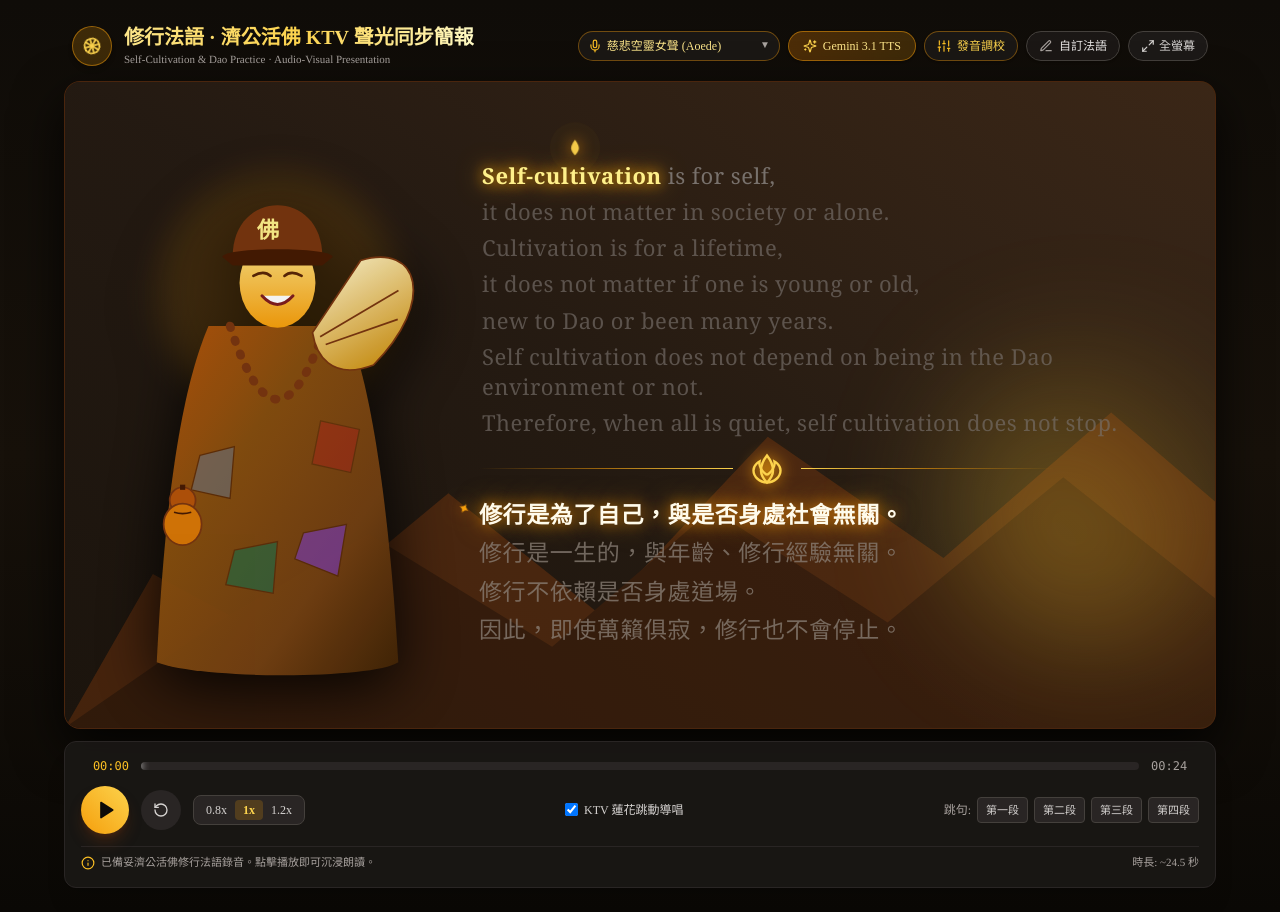
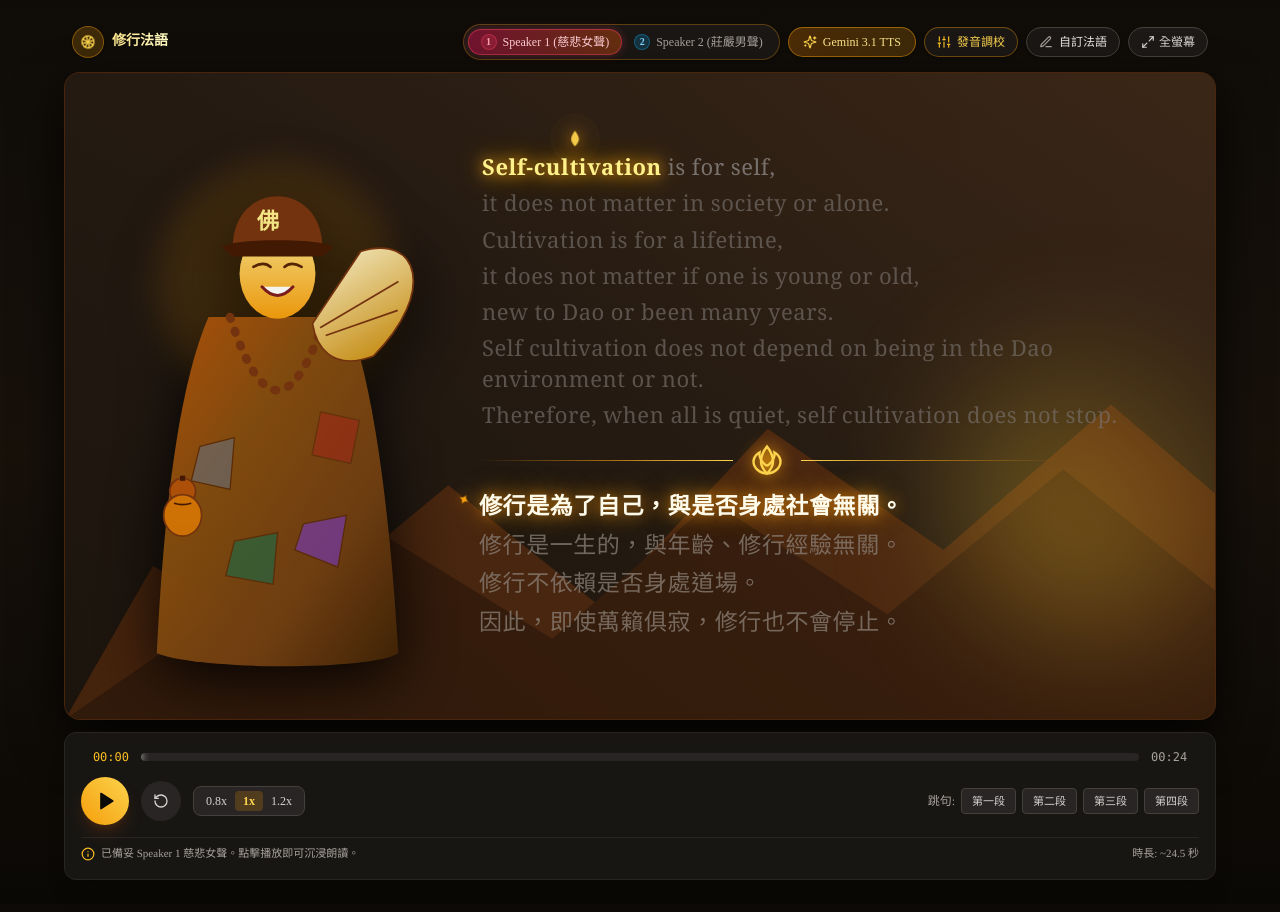
Before and after one commit to roklul/ktv-dao-presentation, a Next.js app: page / in a window 1280 px wide. Built offline with nearby package versions, Linux system fonts and the light colour scheme.

Commit message:
feat: simplify UI with intuitive Speaker 1 & 2 voice switcher and remove bottom checkbox

```diff
--- a/app/page.tsx
+++ b/app/page.tsx
@@ -2,7 +2,13 @@
 
 import React, { useState, useEffect, useRef, useCallback } from 'react';
 import { PresentationData, SpeakerSettings } from '../lib/types';
-import { DEFAULT_PRESENTATION, DEFAULT_SPEAKER_SETTINGS, AVAILABLE_VOICES } from '../lib/defaultLyrics';
+import {
+  DEFAULT_PRESENTATION,
+  DEFAULT_SPEAKER_SETTINGS,
+  SPEAKER_1_PRESET,
+  SPEAKER_2_PRESET,
+  AVAILABLE_VOICES,
+} from '../lib/defaultLyrics';
 import { HeaderNav } from '../components/HeaderNav';
 import { KtvPresentation } from '../components/KtvPresentation';
 import { ControllerBar } from '../components/ControllerBar';
@@ -13,14 +19,14 @@ import { Bell } from 'lucide-react';
 
 export default function Home() {
   const [presentation, setPresentation] = useState<PresentationData>(DEFAULT_PRESENTATION);
-  const [speakerSettings, setSpeakerSettings] = useState<SpeakerSettings>(DEFAULT_SPEAKER_SETTINGS);
+  const [speakerSettings, setSpeakerSettings] = useState<SpeakerSettings>(SPEAKER_1_PRESET);
+  const [activePreset, setActivePreset] = useState<'speaker-1' | 'speaker-2' | 'custom'>('speaker-1');
 
   const [isPlaying, setIsPlaying] = useState(false);
   const [currentTime, setCurrentTime] = useState(0);
   const [duration, setDuration] = useState(DEFAULT_PRESENTATION.totalDuration);
   const [playbackRate, setPlaybackRate] = useState(1.0);
 
-  const [showLotusMarker, setShowLotusMarker] = useState(true);
   const [customAudioLoaded, setCustomAudioLoaded] = useState(true);
 
   const [isSpeakerModalOpen, setIsSpeakerModalOpen] = useState(false);
@@ -28,7 +34,7 @@ export default function Home() {
   const [isFullscreen, setIsFullscreen] = useState(false);
 
   const [isGeneratingTts, setIsGeneratingTts] = useState(false);
-  const [statusText, setStatusText] = useState('已備妥濟公活佛修行法語錄音。點擊播放即可沉浸朗讀。');
+  const [statusText, setStatusText] = useState('已備妥 Speaker 1 慈悲女聲。點擊播放即可沉浸朗讀。');
   const [toast, setToast] = useState<string | null>(null);
 
   const audioRef = useRef<HTMLAudioElement | null>(null);
@@ -57,7 +63,7 @@ export default function Home() {
     }
   }, []);
 
-  // Load saved API key and settings from localStorage on mount
+  // Load saved API key from localStorage on mount
   useEffect(() => {
     if (typeof window !== 'undefined') {
       const savedKey = localStorage.getItem('GEMINI_API_KEY');
@@ -67,7 +73,7 @@ export default function Home() {
     }
   }, []);
 
-  // Fallback Web Speech Synthesis
+  // Fallback Web Speech Synthesis with Speaker 1 / Speaker 2 pitch & rate tuning
   const playWebSpeech = useCallback(() => {
     if (typeof window === 'undefined' || !('speechSynthesis' in window)) return;
 
@@ -84,23 +90,26 @@ export default function Home() {
     const utterance = new SpeechSynthesisUtterance(fullText);
     utterance.lang = 'en-US';
 
-    const voice = AVAILABLE_VOICES.find((v) => v.id === speakerSettings.voiceId);
-    if (voice?.gender === 'male') {
-      utterance.pitch = 0.82;
-      utterance.rate = 0.9 * playbackRate;
+    if (activePreset === 'speaker-2' || speakerSettings.voiceId === 'Charon') {
+      utterance.pitch = 0.78;
+      utterance.rate = 0.88 * playbackRate;
     } else {
-      utterance.pitch = 1.08;
+      utterance.pitch = 1.12;
       utterance.rate = 0.92 * playbackRate;
     }
 
     const voices = window.speechSynthesis.getVoices();
     if (voices.length > 0) {
-      const matched = voices.find((v) => v.lang.startsWith('en'));
+      const matched = voices.find((v) =>
+        activePreset === 'speaker-2'
+          ? v.lang.startsWith('en') && (v.name.toLowerCase().includes('male') || v.name.toLowerCase().includes('david') || v.name.toLowerCase().includes('guy'))
+          : v.lang.startsWith('en') && (v.name.toLowerCase().includes('female') || v.name.toLowerCase().includes('zira') || v.name.toLowerCase().includes('samantha'))
+      );
       if (matched) utterance.voice = matched;
     }
 
     window.speechSynthesis.speak(utterance);
-  }, [presentation, speakerSettings, playbackRate]);
+  }, [presentation, speakerSettings, activePreset, playbackRate]);
 
   // Animation Loop for smooth playback timing
   const startAnimation = useCallback(() => {
@@ -218,6 +227,32 @@ export default function Home() {
     [showToast]
   );
 
+  // Switch between Speaker 1 and Speaker 2 presets
+  const handleSelectSpeakerPreset = (preset: 'speaker-1' | 'speaker-2') => {
+    setActivePreset(preset);
+    const targetPreset = preset === 'speaker-1' ? SPEAKER_1_PRESET : SPEAKER_2_PRESET;
+    setSpeakerSettings((prev) => ({
+      ...targetPreset,
+      customApiKey: prev.customApiKey,
+    }));
+
+    if (preset === 'speaker-1') {
+      setStatusText('已切換為 Speaker 1 (慈悲空靈女聲 · Aoede)，點擊播放或生成。');
+      showToast('已切換至 Speaker 1 (慈悲女聲 · 禪意慢速)');
+    } else {
+      setStatusText('已切換為 Speaker 2 (莊嚴沉穩男聲 · Charon)，點擊播放或生成。');
+      showToast('已切換至 Speaker 2 (莊嚴男聲 · 沉穩慢速)');
+    }
+
+    // Switch default audio track
+    if (audioRef.current) {
+      audioRef.current.src = preset === 'speaker-1' ? '/audio/20260912-2.m4a' : '/audio/2060912.m4a';
+      setCustomAudioLoaded(true);
+      setCurrentTime(0);
+      pauseAudio();
+    }
+  };
+
   // Trigger Gemini TTS generation
   const handleGenerateTts = useCallback(
     async (textOverride?: string) => {
@@ -233,8 +268,9 @@ export default function Home() {
       }
 
       setIsGeneratingTts(true);
-      setStatusText(`正在呼叫 Gemini (${speakerSettings.model}) 生成英文語音...`);
-      showToast('正在透過 Gemini 3.1 Flash TTS 生成語音...');
+      const speakerLabel = activePreset === 'speaker-1' ? 'Speaker 1 (慈悲女聲)' : 'Speaker 2 (莊嚴男聲)';
+      setStatusText(`正在呼叫 Gemini 生成 ${speakerLabel} 語音...`);
+      showToast(`正在透過 Gemini 3.1 TTS 生成 ${speakerLabel} 語音...`);
 
       try {
         const result = await generateGeminiSpeech(englishText, speakerSettings);
@@ -251,8 +287,8 @@ export default function Home() {
 
         setCustomAudioLoaded(true);
         setCurrentTime(0);
-        setStatusText(`Gemini TTS 生成完畢 (${speakerSettings.voiceId})，點擊播放沉浸朗讀。`);
-        showToast(`Gemini TTS 生成成功 (${speakerSettings.voiceId})！`);
+        setStatusText(`Gemini TTS 生成完畢 (${speakerLabel})，點擊播放沉浸朗讀。`);
+        showToast(`Gemini TTS 生成成功 (${speakerLabel})！`);
       } catch (err: any) {
         console.error('Gemini TTS error:', err);
         setStatusText(`TTS 生成提示: ${err.message}`);
@@ -261,15 +297,8 @@ export default function Home() {
         setIsGeneratingTts(false);
       }
     },
-    [presentation, speakerSettings, playbackRate, showToast]
+    [presentation, speakerSettings, activePreset, playbackRate, showToast]
   );
-
-  // Quick Voice Change from Navbar
-  const handleVoiceChange = (newVoiceId: string) => {
-    setSpeakerSettings((prev) => ({ ...prev, voiceId: newVoiceId }));
-    const voiceObj = AVAILABLE_VOICES.find((v) => v.id === newVoiceId);
-    showToast(`已切換音色: ${voiceObj?.name || newVoiceId}`);
-  };
 
   // Preview Voice handler
   const handlePreviewVoice = (voiceId: string) => {
@@ -315,7 +344,8 @@ export default function Home() {
       {/* Top Navigation & Controls */}
       <HeaderNav
         settings={speakerSettings}
-        onVoiceChange={handleVoiceChange}
+        activePreset={activePreset}
+        onSelectSpeakerPreset={handleSelectSpeakerPreset}
         onOpenSpeakerSettings={() => setIsSpeakerModalOpen(true)}
         onOpenScriptEditor={() => setIsScriptModalOpen(true)}
         onToggleFullscreen={handleToggleFullscreen}
@@ -328,7 +358,7 @@ export default function Home() {
       <KtvPresentation
         presentation={presentation}
         currentTime={currentTime}
-        showLotusMarker={showLotusMarker}
+        showLotusMarker={true}
         viewportRef={viewportRef}
       />
 
@@ -339,12 +369,10 @@ export default function Home() {
         currentTime={currentTime}
         duration={duration}
         playbackRate={playbackRate}
-        showLotusMarker={showLotusMarker}
         onPlayToggle={handlePlayToggle}
         onReset={handleReset}
         onSeek={handleSeek}
         onSpeedChange={handleSpeedChange}
-        onToggleLotus={() => setShowLotusMarker(!showLotusMarker)}
         statusText={statusText}
       />
 
@@ -355,7 +383,8 @@ export default function Home() {
         settings={speakerSettings}
         onSave={(newSettings) => {
           setSpeakerSettings(newSettings);
-          showToast('已儲存 Speaker 設定');
+          setActivePreset('custom');
+          showToast('已儲存 Speaker 自訂設定');
         }}
         onPreviewVoice={handlePreviewVoice}
       />
--- a/components/ControllerBar.tsx
+++ b/components/ControllerBar.tsx
@@ -8,12 +8,10 @@ interface ControllerBarProps {
   currentTime: number;
   duration: number;
   playbackRate: number;
-  showLotusMarker: boolean;
   onPlayToggle: () => void;
   onReset: () => void;
   onSeek: (time: number) => void;
   onSpeedChange: (speed: number) => void;
-  onToggleLotus: () => void;
   statusText: string;
 }
 
@@ -23,12 +21,10 @@ export const ControllerBar: React.FC<ControllerBarProps> = ({
   currentTime,
   duration,
   playbackRate,
-  showLotusMarker,
   onPlayToggle,
   onReset,
   onSeek,
   onSpeedChange,
-  onToggleLotus,
   statusText,
 }) => {
   const maxDuration = Math.max(1, duration || presentation.totalDuration || 24.5);
@@ -110,19 +106,6 @@ export const ControllerBar: React.FC<ControllerBarProps> = ({
           </div>
         </div>
 
-        {/* KTV Features */}
-        <div className="flex items-center gap-4 text-xs text-stone-300">
-          <label className="flex items-center gap-1.5 cursor-pointer hover:text-amber-300 transition">
-            <input
-              type="checkbox"
-              checked={showLotusMarker}
-              onChange={onToggleLotus}
-              className="rounded border-stone-700 text-amber-500 focus:ring-0 bg-stone-800"
-            />
-            <span>KTV 蓮花跳動導唱</span>
-          </label>
-        </div>
-
         {/* Jump to Section */}
         <div className="flex items-center gap-1.5 text-xs flex-wrap">
           <span className="text-stone-400 hidden sm:inline">跳句:</span>
@@ -130,7 +113,7 @@ export const ControllerBar: React.FC<ControllerBarProps> = ({
             <button
               key={verse.id || idx}
               onClick={() => onSeek(verse.start)}
-              className="px-2 py-1 rounded bg-stone-800 hover:bg-amber-950 text-stone-300 hover:text-amber-200 border border-stone-700 transition text-[11px]"
+              className="px-2.5 py-1 rounded bg-stone-800 hover:bg-amber-950 text-stone-300 hover:text-amber-200 border border-stone-700 transition text-[11px]"
             >
               第{['一', '二', '三', '四', '五', '六', '七', '八'][idx] || idx + 1}段
             </button>
--- a/components/HeaderNav.tsx
+++ b/components/HeaderNav.tsx
@@ -1,10 +1,11 @@
 import React from 'react';
 import { SpeakerSettings } from '../lib/types';
-import { Sparkles, Sliders, Edit3, Maximize2, Minimize2, Mic } from 'lucide-react';
+import { Sparkles, Sliders, Edit3, Maximize2, Minimize2, UserCheck } from 'lucide-react';
 
 interface HeaderNavProps {
   settings: SpeakerSettings;
-  onVoiceChange: (voiceId: string) => void;
+  activePreset: 'speaker-1' | 'speaker-2' | 'custom';
+  onSelectSpeakerPreset: (preset: 'speaker-1' | 'speaker-2') => void;
   onOpenSpeakerSettings: () => void;
   onOpenScriptEditor: () => void;
   onToggleFullscreen: () => void;
@@ -15,7 +16,8 @@ interface HeaderNavProps {
 
 export const HeaderNav: React.FC<HeaderNavProps> = ({
   settings,
-  onVoiceChange,
+  activePreset,
+  onSelectSpeakerPreset,
   onOpenSpeakerSettings,
   onOpenScriptEditor,
   onToggleFullscreen,
@@ -24,11 +26,11 @@ export const HeaderNav: React.FC<HeaderNavProps> = ({
   onGenerateTts,
 }) => {
   return (
-    <header className="w-full max-w-6xl mb-3 flex flex-wrap items-center justify-between gap-3 px-2">
-      {/* Title & Brand */}
-      <div className="flex items-center gap-3">
-        <div className="w-10 h-10 rounded-full bg-amber-500/20 border border-amber-500/50 flex items-center justify-center text-amber-300 shadow-md">
-          <svg className="w-5 h-5 animate-spin-slow" viewBox="0 0 24 24" fill="none" stroke="currentColor" strokeWidth="2">
+    <header className="w-full max-w-6xl mb-3 flex flex-wrap items-center justify-between gap-2.5 px-2">
+      {/* Minimal Brand Badge */}
+      <div className="flex items-center gap-2">
+        <div className="w-8 h-8 rounded-full bg-amber-500/20 border border-amber-500/40 flex items-center justify-center text-amber-300 shadow">
+          <svg className="w-4 h-4 animate-spin-slow" viewBox="0 0 24 24" fill="none" stroke="currentColor" strokeWidth="2">
             <circle cx="12" cy="12" r="9" />
             <path d="M12 3v18" />
             <path d="M3 12h18" />
@@ -36,44 +38,45 @@ export const HeaderNav: React.FC<HeaderNavProps> = ({
             <path d="m18.4 5.6-12.8 12.8" />
           </svg>
         </div>
-        <div>
-          <h1 className="text-lg sm:text-xl font-bold bg-gradient-to-r from-amber-200 via-amber-300 to-yellow-100 bg-clip-text text-transparent">
-            修行法語 · 濟公活佛 KTV 聲光同步簡報
-          </h1>
-          <p className="text-[11px] text-stone-400">Self-Cultivation & Dao Practice · Audio-Visual Presentation</p>
-        </div>
+        <span className="text-sm font-bold bg-gradient-to-r from-amber-200 to-yellow-100 bg-clip-text text-transparent">
+          修行法語
+        </span>
       </div>
 
-      {/* Clean & Streamlined Actions */}
+      {/* Speaker 1 & Speaker 2 Presets + Core Actions */}
       <div className="flex items-center gap-2 flex-wrap text-xs">
 
-        {/* Quick Voice Selector (Male / Female) */}
-        <div className="relative inline-flex items-center">
-          <span className="absolute left-2.5 text-amber-400 text-xs pointer-events-none">
-            <Mic className="w-3.5 h-3.5" />
-          </span>
-          <select
-            value={settings.voiceId}
-            onChange={(e) => onVoiceChange(e.target.value)}
-            className="appearance-none bg-stone-900/90 text-amber-200 border border-amber-500/40 pl-7 pr-8 py-1.5 rounded-full text-xs font-medium cursor-pointer focus:outline-none focus:border-amber-400 hover:bg-stone-800 transition shadow"
-            title="選擇 Gemini 發音音色"
+        {/* Speaker 1 & Speaker 2 Quick Toggle Buttons */}
+        <div className="flex items-center bg-stone-900/90 rounded-full p-1 border border-amber-500/30 shadow">
+          <button
+            onClick={() => onSelectSpeakerPreset('speaker-1')}
+            className={`px-3 py-1 rounded-full font-medium transition flex items-center gap-1.5 ${
+              activePreset === 'speaker-1'
+                ? 'bg-gradient-to-r from-rose-900/80 to-amber-900/80 text-rose-200 border border-rose-500/50 shadow-[0_0_10px_rgba(244,63,94,0.3)]'
+                : 'text-stone-400 hover:text-stone-200'
+            }`}
+            title="Speaker 1: 慈悲空靈女聲 (Aoede / Calm / Drift 禪意慢速)"
           >
-            <optgroup label="── 女聲 (Female) ──" className="bg-stone-900 text-rose-300">
-              <option value="Aoede">慈悲空靈女聲 (Aoede)</option>
-              <option value="Kore">柔美祥和女聲 (Kore)</option>
-              <option value="Achernar">清澈細膩女聲 (Achernar)</option>
-              <option value="Autonoe">明亮清朗女聲 (Autonoe)</option>
-            </optgroup>
-            <optgroup label="── 男聲 (Male) ──" className="bg-stone-900 text-sky-300">
-              <option value="Charon">莊嚴厚重男聲 (Charon)</option>
-              <option value="Puck">自然溫暖男聲 (Puck)</option>
-              <option value="Fenrir">威嚴定靜男聲 (Fenrir)</option>
-              <option value="Achird">親切和緩男聲 (Achird)</option>
-              <option value="Algieba">圓潤禪意男聲 (Algieba)</option>
-              <option value="Algenib">滄桑醇厚男聲 (Algenib)</option>
-            </optgroup>
-          </select>
-          <span className="absolute right-2.5 text-stone-400 text-[10px] pointer-events-none">▼</span>
+            <span className="w-4 h-4 rounded-full bg-rose-500/20 text-rose-300 text-[10px] font-bold flex items-center justify-center border border-rose-500/40">
+              1
+            </span>
+            <span>Speaker 1 (慈悲女聲)</span>
+          </button>
+
+          <button
+            onClick={() => onSelectSpeakerPreset('speaker-2')}
+            className={`px-3 py-1 rounded-full font-medium transition flex items-center gap-1.5 ${
+              activePreset === 'speaker-2'
+                ? 'bg-gradient-to-r from-sky-900/80 to-amber-900/80 text-sky-200 border border-sky-500/50 shadow-[0_0_10px_rgba(56,189,248,0.3)]'
+                : 'text-stone-400 hover:text-stone-200'
+            }`}
+            title="Speaker 2: 莊嚴厚重男聲 (Charon / Meditative / Slow 沉穩慢速)"
+          >
+            <span className="w-4 h-4 rounded-full bg-sky-500/20 text-sky-300 text-[10px] font-bold flex items-center justify-center border border-sky-500/40">
+              2
+            </span>
+            <span>Speaker 2 (莊嚴男聲)</span>
+          </button>
         </div>
 
         {/* Generate Gemini 3.1 TTS Button */}
@@ -81,7 +84,7 @@ export const HeaderNav: React.FC<HeaderNavProps> = ({
           onClick={onGenerateTts}
           disabled={isGeneratingTts}
           className="bg-gradient-to-r from-amber-600/30 to-amber-500/20 hover:from-amber-600/50 hover:to-amber-500/40 text-amber-200 border border-amber-500/50 px-3.5 py-1.5 rounded-full flex items-center gap-1.5 transition text-xs shadow disabled:opacity-50"
-          title="透過 Gemini 3.1 Flash TTS 生成語音"
+          title="透過 Gemini 3.1 Flash TTS 生成當前 Speaker 語音"
         >
           <Sparkles className={`w-3.5 h-3.5 text-amber-300 ${isGeneratingTts ? 'animate-spin' : ''}`} />
           <span>{isGeneratingTts ? '生成中...' : 'Gemini 3.1 TTS'}</span>
@@ -91,7 +94,7 @@ export const HeaderNav: React.FC<HeaderNavProps> = ({
         <button
           onClick={onOpenSpeakerSettings}
           className="bg-stone-900/90 hover:bg-stone-800 text-amber-300 border border-amber-500/40 px-3 py-1.5 rounded-full text-xs transition flex items-center gap-1.5 shadow"
-          title="開啟 Google AI Studio 聲音與導演筆記設定"
+          title="開啟 Google AI Studio 聲音、導演筆記與 API Key 設定"
         >
           <Sliders className="w-3.5 h-3.5 text-amber-400" />
           <span className="hidden sm:inline">發音調校</span>
--- a/lib/defaultLyrics.ts
+++ b/lib/defaultLyrics.ts
@@ -1,12 +1,9 @@
 import { PresentationData, VoiceOption, SpeakerSettings } from './types';
 
 export const DEFAULT_PRESENTATION: PresentationData = {
-  title: "修行法語 · 濟公活佛 KTV 聲光同步簡報",
-  subtitle: "Self-Cultivation & Dao Practice · Audio-Visual Presentation",
+  title: "修行法語",
+  subtitle: "Self-Cultivation & Dao Practice",
   totalDuration: 24.5,
-  backgroundStyle: "realistic-photo",
-  customBackgroundUrl: "/images/jigong-bg.jpg",
-  overlayOpacity: 0.05,
   englishLines: [
     {
       id: "line-1",
@@ -70,7 +67,7 @@ export const DEFAULT_PRESENTATION: PresentationData = {
       words: [
         { id: "w-5-1", text: "new", start: 10.9, end: 11.2 },
         { id: "w-5-2", text: "to", start: 11.2, end: 11.4 },
-        { id: "w-5-3", text: "Dao", start: 11.4, end: 12.0, isDao: true },
+        { id: "w-5-3", text: "Dao", start: 11.4, end: 12.0 },
         { id: "w-5-4", text: "or", start: 12.0, end: 12.3 },
         { id: "w-5-5", text: "been", start: 12.3, end: 12.6 },
         { id: "w-5-6", text: "many", start: 12.6, end: 13.0 },
@@ -91,7 +88,7 @@ export const DEFAULT_PRESENTATION: PresentationData = {
         { id: "w-6-7", text: "being", start: 16.1, end: 16.5 },
         { id: "w-6-8", text: "in", start: 16.5, end: 16.7 },
         { id: "w-6-9", text: "the", start: 16.7, end: 16.9 },
-        { id: "w-6-10", text: "Dao", start: 16.9, end: 17.5, isDao: true },
+        { id: "w-6-10", text: "Dao", start: 16.9, end: 17.5 },
         { id: "w-6-11", text: "environment", start: 17.5, end: 18.3 },
         { id: "w-6-12", text: "or", start: 18.3, end: 18.5 },
         { id: "w-6-13", text: "not.", start: 18.5, end: 18.9 },
@@ -143,11 +140,27 @@ export const DEFAULT_PRESENTATION: PresentationData = {
   ]
 };
 
-export const PRESET_AUDIO_TRACKS = [
-  { id: 'custom', name: 'Gemini 3.1 Flash TTS (線上即時生成)', url: '' },
-  { id: 'original-1', name: '濟公活佛法語錄音 1 (20260912-2.m4a)', url: '/audio/20260912-2.m4a' },
-  { id: 'original-2', name: '濟公活佛法語錄音 2 (2060912.m4a)', url: '/audio/2060912.m4a' },
-];
+// Speaker 1 Preset: Compassionate Female Voice (慈悲空靈女聲)
+export const SPEAKER_1_PRESET: SpeakerSettings = {
+  model: "gemini-3.1-flash-tts-preview",
+  voiceId: "Aoede",
+  audioProfile: "A compassionate, serene, tranquil Buddhist nun reciting ancient wisdom verses with supreme peace.",
+  style: "calm",
+  pace: "drift",
+  accent: "en-US",
+  activePreset: "speaker-1",
+};
+
+// Speaker 2 Preset: Dignified Male Voice (莊嚴沉穩男聲)
+export const SPEAKER_2_PRESET: SpeakerSettings = {
+  model: "gemini-3.1-flash-tts-preview",
+  voiceId: "Charon",
+  audioProfile: "A deep, resonant, authoritative Zen master and spiritual teacher reciting sacred teachings with gravitas.",
+  style: "meditative",
+  pace: "slow",
+  accent: "en-US",
+  activePreset: "speaker-2",
+};
 
 export const AVAILABLE_VOICES: VoiceOption[] = [
   // Female Voices
@@ -242,12 +255,4 @@ export const AVAILABLE_VOICES: VoiceOption[] = [
   }
 ];
 
-export const DEFAULT_SPEAKER_SETTINGS: SpeakerSettings = {
-  model: "gemini-3.1-flash-tts-preview",
-  voiceId: "Aoede",
-  audioProfile: "A deep, resonant, compassionate Buddhist master and spiritual narrator reciting profound wisdom with tranquility.",
-  style: "calm",
-  pace: "drift",
-  accent: "en-US",
-  customApiKey: ""
-};
+export const DEFAULT_SPEAKER_SETTINGS: SpeakerSettings = SPEAKER_1_PRESET;
```
Also changed, not shown: lib/types.ts (+6 -11 lines).
